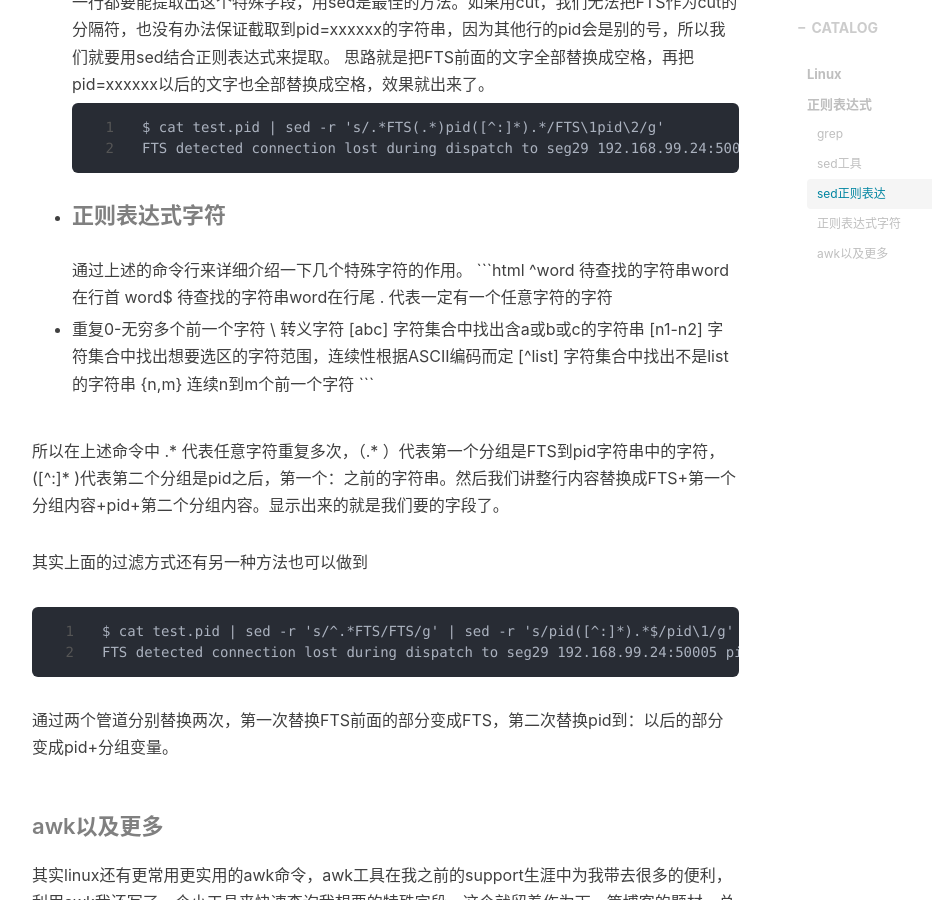
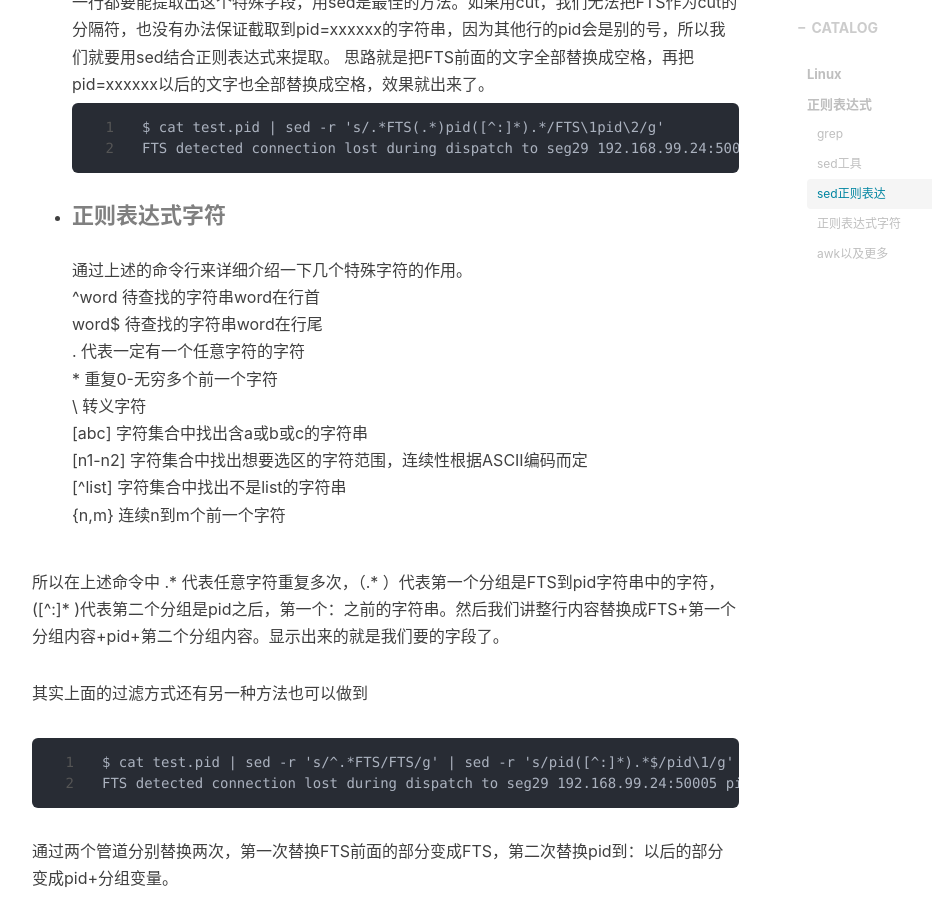
Before and after one commit to pans2/pans2.github.io, a Jekyll site: the page built from _posts/2020-04-12-linux-regular-expression.markdown, in a window 1280 px wide and 900 px high, scrolled down 3739 px. Shown: the whole window, without its empty margins (233-1165 px from the left). Built offline with Jekyll 4.4.1, drawn with Linux system fonts in a browser that asks for light colours; nearby versions of some CDN libraries; comment, search, counter and statistics services are not loaded; some of the changed text lies outside the part shown.

Commit message:
Update 2020-04-12-linux-regular-expression.markdown

````diff
--- a/_posts/2020-04-12-linux-regular-expression.markdown
+++ b/_posts/2020-04-12-linux-regular-expression.markdown
@@ -18,7 +18,7 @@ tags:
 
 
 > 纪念走进IT世界的第一扇门
-<br>> Linux is a Unix-like and mostly POSIX-compliant computer OS.
+<br> Linux is a Unix-like and mostly POSIX-compliant computer OS.
 
 当年刚刚走出大学校门踏入社会，接触到的第一份工作就是IT届存储大厂的technical support。从未接触过操作系统的我开启了这扇通往技术道路的大门，也是为了纪念最初，把这篇开山博客献给我热爱的**linux系统**以及曾经工作中经常用到的工具，**正则表达式**。
 
@@ -114,17 +114,15 @@ FTS detected connection lost during dispatch to seg29 192.168.99.24:50005 pid=15
 
 - #### 正则表达式字符
 通过上述的命令行来详细介绍一下几个特殊字符的作用。
-```html
-^word   待查找的字符串word在行首
-word$   待查找的字符串word在行尾
-.       代表一定有一个任意字符的字符
-*       重复0-无穷多个前一个字符
-\       转义字符
-[abc]   字符集合中找出含a或b或c的字符串
-[n1-n2] 字符集合中找出想要选区的字符范围，连续性根据ASCII编码而定
-[^list] 字符集合中找出不是list的字符串
-\{n,m\} 连续n到m个前一个字符
-```
+<br> ^word   待查找的字符串word在行首
+<br> word$   待查找的字符串word在行尾
+<br> .       代表一定有一个任意字符的字符
+<br> *       重复0-无穷多个前一个字符
+<br> \       转义字符
+<br> [abc]   字符集合中找出含a或b或c的字符串
+<br> [n1-n2] 字符集合中找出想要选区的字符范围，连续性根据ASCII编码而定
+<br> [^list] 字符集合中找出不是list的字符串
+<br> \{n,m\} 连续n到m个前一个字符
 
 所以在上述命令中 .* 代表任意字符重复多次，（.* ）代表第一个分组是FTS到pid字符串中的字符，([^:]* )代表第二个分组是pid之后，第一个：之前的字符串。然后我们讲整行内容替换成FTS+第一个分组内容+pid+第二个分组内容。显示出来的就是我们要的字段了。
 
````
